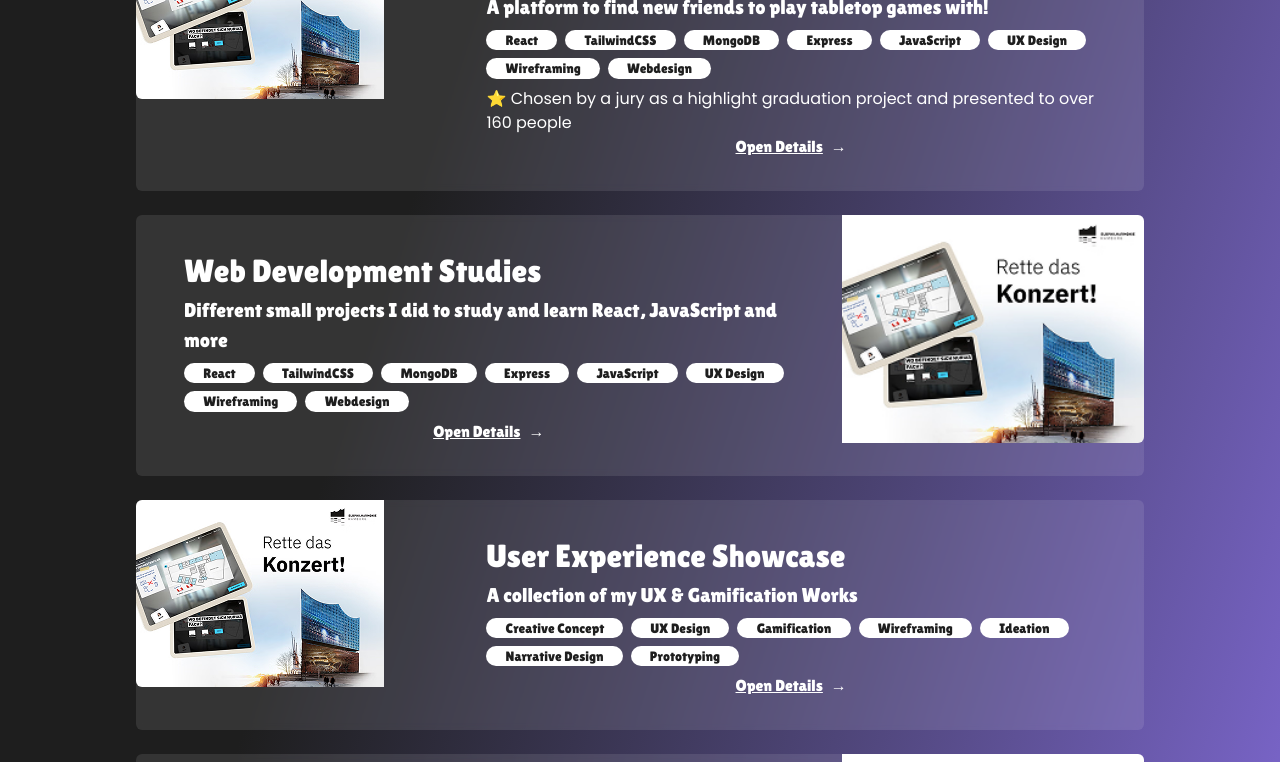
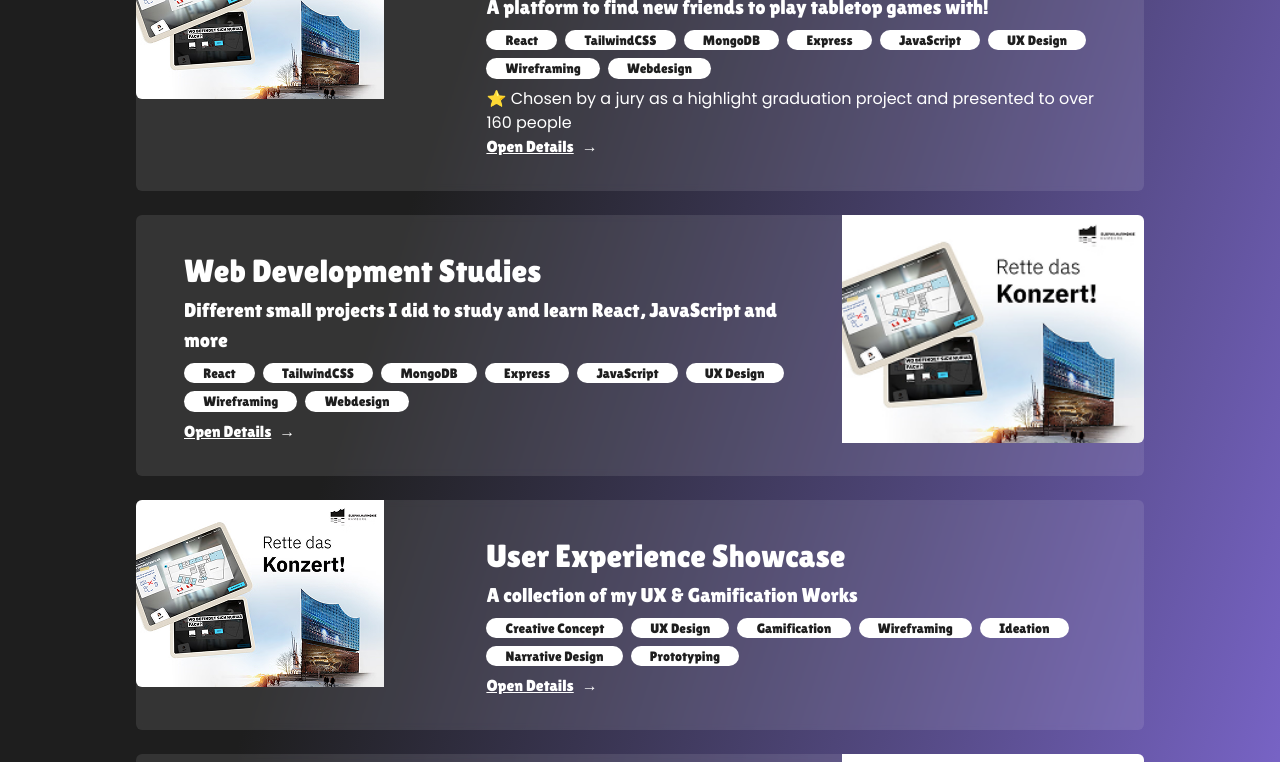
Before and after one commit to LukasF7889/lukasfritsch, a React (Vite) app: page / in a window 1280 px wide. Shown: the part 3680-4442 px from the top of the page. Built offline with nearby package versions, Linux system fonts and the light colour scheme.

Commit message:
Responsiveness

```diff
--- a/src/components/Homepage/References.jsx
+++ b/src/components/Homepage/References.jsx
@@ -135,7 +135,7 @@ const References = () => {
                 <p>{hl}</p>
               ))}
             </p>
-            <a className="flex gap-2 justify-center md:justify-left">
+            <a className="flex gap-2 justify-center md:justify-start">
               <h5 className="underline text-[1rem]">Open Details</h5> →
             </a>
           </div>
```
